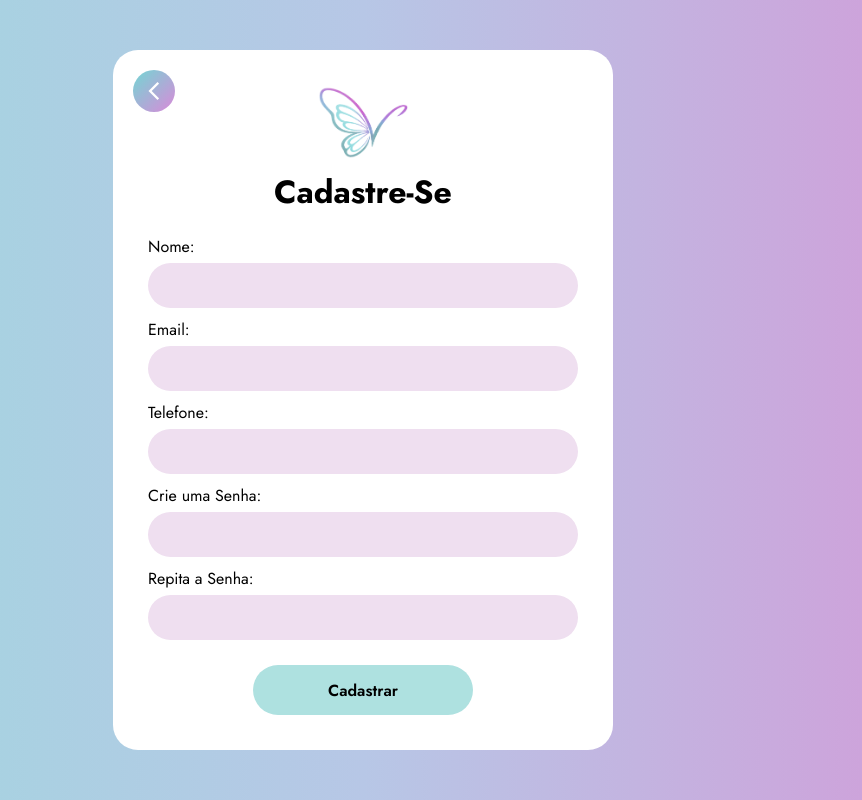
After one commit to mayarasantanna2/vitalize, a PHP site: page /cadastro.html in a window 1280 px wide. The commit adds this page. Shown: the whole page, without its empty margins (277-1139 px from the left). Run offline with PHP 8.4, Linux system fonts and the light colour scheme.

Commit message:
criando as paginas p me organizar + cadastro e longin

```diff
--- /dev/null
+++ b/cadastro.html
@@ -0,0 +1,57 @@
+<!DOCTYPE html>
+<html lang="en">
+
+<head>
+    <meta charset="UTF-8">
+    <meta name="viewport" content="width=device-width, initial-scale=1.0">
+    <title>Document</title>
+    <link rel="preconnect" href="https://fonts.googleapis.com">
+    <link rel="preconnect" href="https://fonts.gstatic.com" crossorigin>
+    <link href="https://fonts.googleapis.com/css2?family=Jost:ital,wght@0,100..900;1,100..900&display=swap"
+        rel="stylesheet">
+    <link href="https://fonts.googleapis.com/css2?family=Material+Symbols+Outlined" rel="stylesheet"><!--icone voltar-->
+
+    <link rel="stylesheet" href="css/style.css">
+
+</head>
+
+<body>
+    <div class="login-page">
+        <div class="login-card">
+
+            <a href="index.html" class="login-btn-voltar">
+                <span class="material-symbols-outlined">
+                    arrow_back_ios_new
+                </span>
+            </a>
+
+            <img src="img/logov.png" class="login-logo">
+
+            <h1 class="login-titulo">Cadastre-Se</h1>
+
+            <form action="login.html" class="login-form">
+                <label>Nome:</label>
+                <input type="text" class="login-input">
+
+                <label>Email:</label>
+                <input type="email" class="login-input">
+
+                <label>Telefone:</label>
+                <input type="tel" class="login-input">
+
+
+                <label>Crie uma Senha:</label>
+                <input type="password" class="login-input">
+
+                <label>Repita a Senha:</label>
+                <input type="password" class="login-input">
+
+                <button  class="login-btn">Cadastrar</button>
+
+            </form>
+
+        </div>
+    </div>
+</body>
+
+</html>
--- a/css/style.css
+++ b/css/style.css
@@ -4,8 +4,8 @@
     box-sizing: border-box;
 }
 
-body{
-    font-family: 'Poppins', sans-serif;
+body {
+     font-family: "Jost", sans-serif;
     background: #f5f8fc;
 
 
@@ -20,10 +20,7 @@ body{
     align-items: center;
     gap: 15px;
     /* espaço entre logo e nav */
-        width:90%;
-
-
-
+    width: 90%;
 }
 
 /* LOGO (BLOCO SEPARADO) */
@@ -63,10 +60,11 @@ body{
             #B189E8,
             #D98AD9);
 
-    border-radius: 999px 0 0 999px;
+    border-radius: 999px;
     box-shadow: 0 8px 25px rgba(0, 0, 0, .12);
     width: 100%;
 }
+
 
 /* MENU */
 .menu {
@@ -82,7 +80,7 @@ body{
 }
 
 /* BOTÃO */
-.btn {
+.btnav {
     background: white;
     color: #9A7AE8;
 
@@ -92,3 +90,100 @@ body{
 
     font-weight: 600;
 }
+
+
+
+
+.login-page{
+    min-height:100vh;
+    display:flex;
+    justify-content:center;
+    align-items:center;
+
+    background:linear-gradient(
+        90deg,
+        #9ed9de,
+        #b7c7e6,
+        #d39ad8
+    );
+}
+
+.login-card{
+    width:500px;
+    background:#fff;
+    border-radius:25px;
+    padding:35px;
+    position:relative;
+}
+
+.login-logo{
+    width:90px;
+    display:block;
+    margin:0 auto 10px;
+}
+
+.login-titulo{
+    text-align:center;
+    font-size:2rem;
+    margin-bottom:20px;
+}
+
+.login-form label{
+    display:block;
+    margin:10px 0 5px;
+}
+
+.login-input{
+    width:100%;
+    height:45px;
+    border:none;
+    border-radius:30px;
+    padding:0 20px;
+    background:#efdff0;
+}
+
+.login-btn{
+     width:220px;
+    height:50px;
+
+    border:none;
+    border-radius:999px;
+
+    margin:25px auto 0;
+
+    display:block;
+    cursor:pointer;
+
+    font-family:"Jost", sans-serif;
+    font-size:16px;
+    font-weight:600;
+
+    background:#AEE1E0;
+}
+.login-btn-voltar{
+    position:absolute;
+    top:20px;
+    left:20px;
+
+    width:42px;
+    height:42px;
+
+    background:linear-gradient(
+        135deg,
+        #73D6D3,
+        #D98AD9
+    );
+
+    border-radius:50%;
+
+    display:flex;
+    align-items:center;
+    justify-content:center;
+
+    text-decoration:none;
+}
+
+.login-btn-voltar span{
+    color:#ffffff;
+    font-size:22px;
+}
```
Also changed, not shown: index.html (+15 -7 lines), login.html (added, +47 -0 lines), doacao.html (added), grupos.html (added), img/logov.png (renamed from img/Design sem nome (3).png), relatos.html (added), saude.html (added), sobre.html (added).
